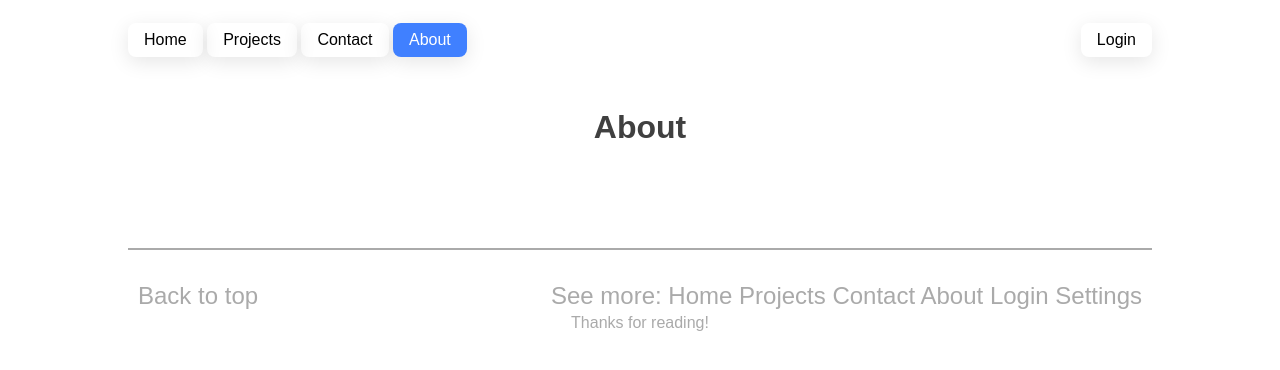
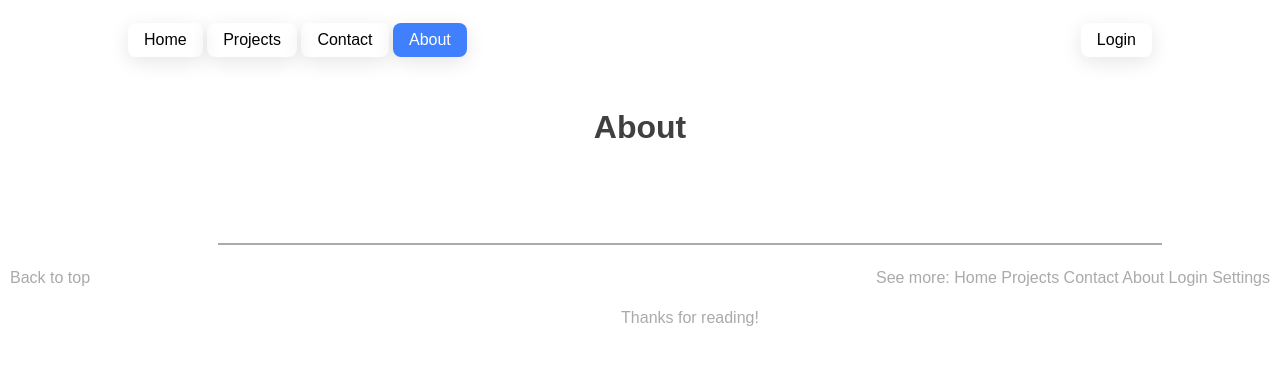
Before and after one commit to gyarab/2024_WA_INF1_kubota_python, a Django app: page /leon_app/about/ in a window 1280 px wide. Shown: the top 370 px of the page. Run offline with Django 5.2, Linux system fonts and the light colour scheme.

Commit message:
quicksave

```diff
--- a/leon_project/leon_app/static/leon_app/style.css
+++ b/leon_project/leon_app/static/leon_app/style.css
@@ -77,12 +77,6 @@
 }
 
 /* interactable stuff */
-.search {
-  position: absolute;
-  bottom: 25px;
-  right: 10%;
-  color: #000000;
-}
 .big_button {
   font-size: 24px;
   margin-top: 20px;
@@ -130,6 +124,7 @@
 #footer {
   /* margin-top: 16px; */
   padding-top: 16px;
+  padding-left: 100px;
   /* background-color: var(--footer); */
 }
 #footer p{
--- a/leon_project/leon_app/templates/leon_app/components/footer.html
+++ b/leon_project/leon_app/templates/leon_app/components/footer.html
@@ -3,10 +3,10 @@
 <div id="footer">
     <hr>
     <div>
-        <p style="text-align: left; position: absolute; left: 10px;">
+        <p class="custom" style="text-align: left; position: absolute; left: 10px;">
             <a href="#" onclick="scrollToTop()">Back to top</a>
-          </p>
-        <p style="text-align: right; position: absolute; right: 10;">See more: <a href="{% url 'leon_app:index' %}">Home</a> <a href="{% url 'leon_app:projects' %}">Projects</a> <a href="{% url 'leon_app:contact' %}">Contact</a> <a href="{% url 'leon_app:about' %}">About</a> <a href="{% url 'leon_app:login' %}">Login</a> <a href="{% url 'leon_app:settings' %}">Settings</a></p>
+        </p>
+        <p class="custom" style="text-align: right; position: absolute; right: 10;">See more: <a href="{% url 'leon_app:index' %}">Home</a> <a href="{% url 'leon_app:projects' %}">Projects</a> <a href="{% url 'leon_app:contact' %}">Contact</a> <a href="{% url 'leon_app:about' %}">About</a> <a href="{% url 'leon_app:login' %}">Login</a> <a href="{% url 'leon_app:settings' %}">Settings</a></p>
     </div>
 
     <div class="centering" style="padding-top: 40px;">
```
